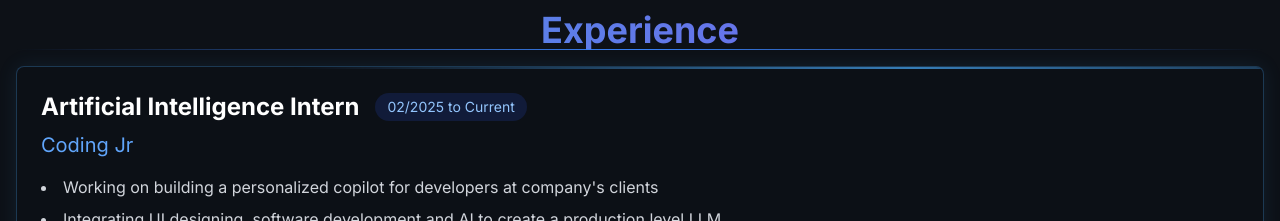
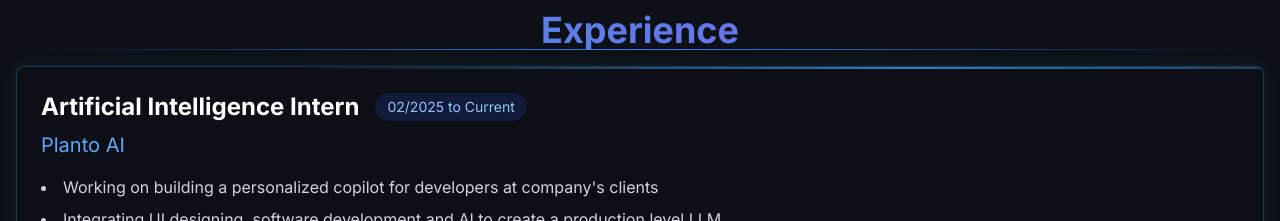
Before and after one commit to Vishisht16/portfolio, a Next.js app: page / in a window 1280 px wide. Shown: the part 1760-1981 px from the top of the page. Built offline with nearby package versions, Linux system fonts and the light colour scheme.

Commit message:
Update Experience.tsx

```diff
--- a/components/Experience.tsx
+++ b/components/Experience.tsx
@@ -8,7 +8,7 @@ export default function Experience({ id }: { id?: string }) {
   const experiences = [
     {
       title: "Artificial Intelligence Intern",
-      company: "Coding Jr",
+      company: "Planto AI",
       date: "02/2025 to Current",
       description: [
         "Working on building a personalized copilot for developers at company's clients",
```
